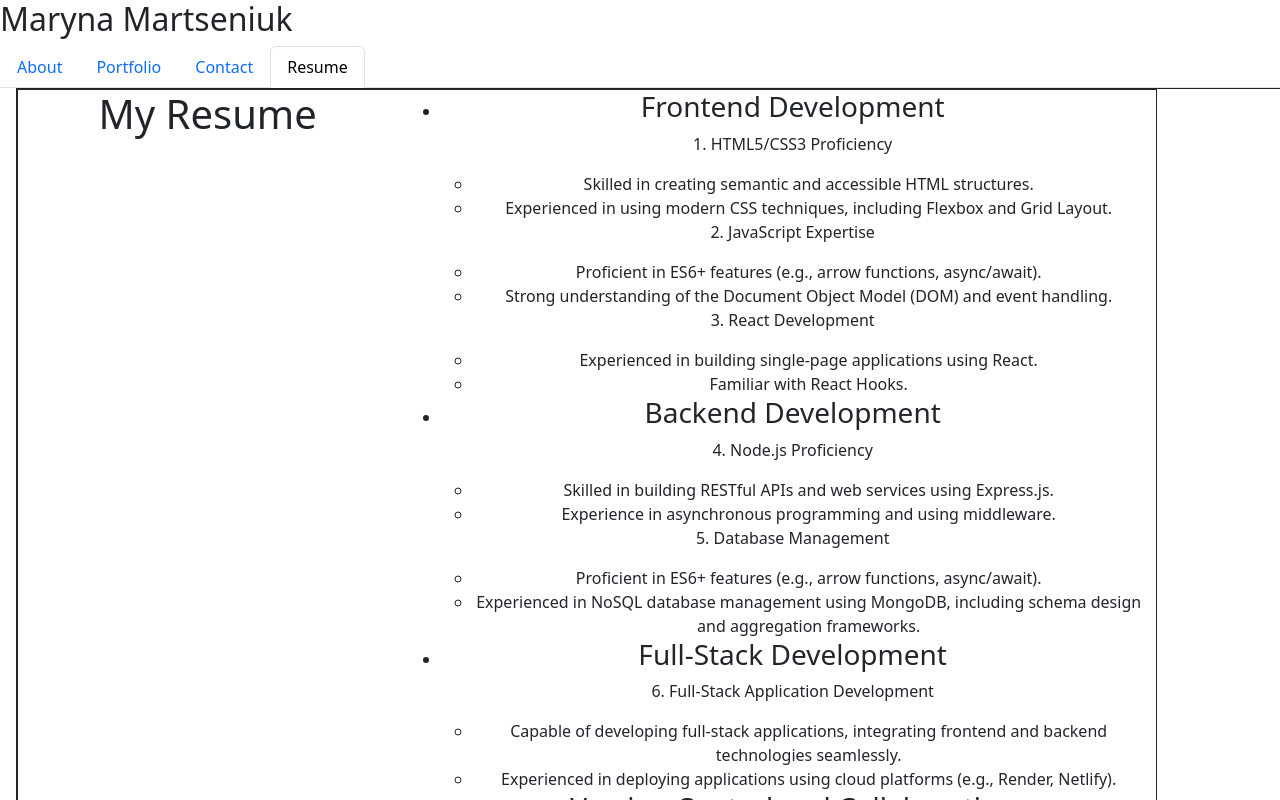
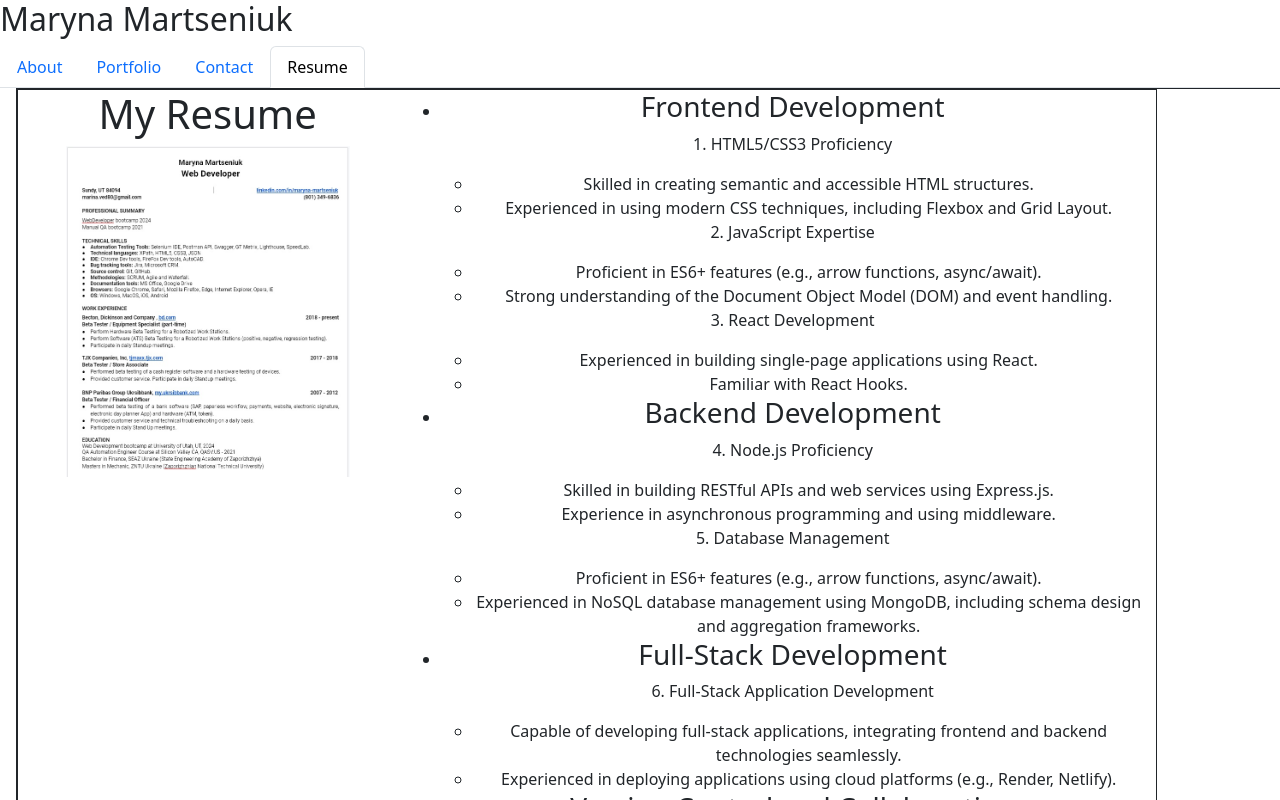
Before and after one commit to MarynaMartseniuk/myPortfolio-React-ch20, a React (Vite) app: page /Resume in a window 1280 px wide. Shown: the top 800 px of the page. Built offline with nearby package versions, Linux system fonts and the light colour scheme.

Commit message:
add resume picture

```diff
--- a/src/pages/About.jsx
+++ b/src/pages/About.jsx
@@ -1,4 +1,4 @@
-import myImage from '../utils/images/m2.jpg'
+import myImage from '../utils/images/m2.jpg';
 import '../App.css';
 
 export default function About() {
--- /dev/null
+++ b/src/pages/Resume.css
@@ -0,0 +1,3 @@
+#myResume {
+
+}
--- a/src/pages/Resume.jsx
+++ b/src/pages/Resume.jsx
@@ -1,3 +1,4 @@
+import myResume from '../utils/images/resume.jpg';
 import '../App.css';
 
 export default function Resume() {
@@ -7,6 +8,7 @@ export default function Resume() {
 
           <div id="myResume" class="col-4">
             <h1>My Resume</h1>
+            <img src={myResume} width="80%"/>
           </div>
 
           <div id="mySkills" class="col-8">
```
Also changed, not shown: src/utils/images/resume.jpg (added).
